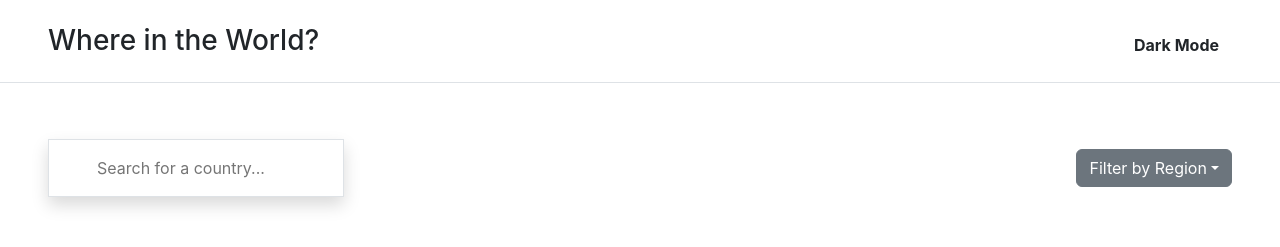
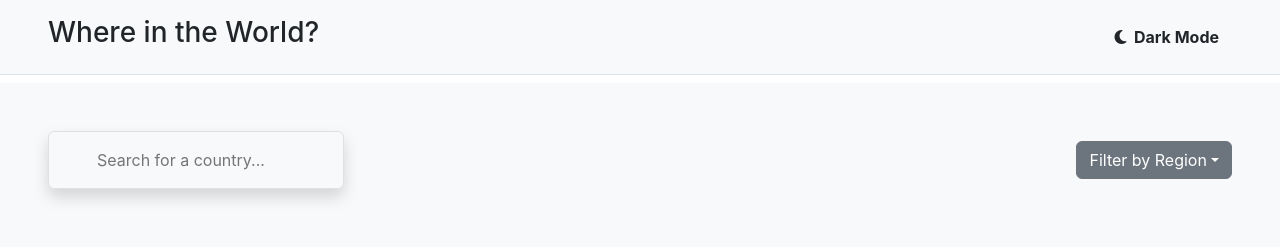
Before and after one commit to faizanjan/All-about-Countries, a React (Create React App) app: page / in a window 1280 px wide. Shown: the top 247 px of the page. Built offline with nearby package versions, Linux system fonts and the light colour scheme.

Commit message:
Implement dark and light mode functionality

```diff
--- a/public/index.html
+++ b/public/index.html
@@ -41,5 +41,6 @@
       To create a production bundle, use `npm run build` or `yarn build`.
     -->
   </body>
+  <script src="https://kit.fontawesome.com/a1085fbeac.js" crossorigin="anonymous"></script>
   <script src="https://cdn.jsdelivr.net/npm/bootstrap@5.2.3/dist/js/bootstrap.bundle.min.js" integrity="sha384-kenU1KFdBIe4zVF0s0G1M5b4hcpxyD9F7jL+jjXkk+Q2h455rYXK/7HAuoJl+0I4" crossorigin="anonymous"></script>
 </html>
--- a/src/App.js
+++ b/src/App.js
@@ -6,18 +6,42 @@ import { useState } from "react";
 
 function App() {
   let [countryForDetails, setCountryForDetails] = useState(allCountries[0]);
+  let [isDarkMode, setDarkMode] = useState(false);
 
   return (
     <>
-      <header className="d-flex flex-row justify-content-between px-5 my-2 py-3 border-bottom">
+      <header
+        className={
+          "d-flex flex-row justify-content-between px-5 mb-2 py-3 border-bottom" +
+          (isDarkMode ? " text-light bg-dark" : " text-dark bg-light")
+        }
+      >
         <h3>Where in the World?</h3>
-        <button className="btn fw-bold">Dark Mode</button>
+        <span className="d-flex flex-row align-items-center">
+          <button
+            className={
+              "btn fw-bold" +
+              (isDarkMode ? " text-light bg-dark" : " text-dark bg-light")
+            }
+            onClick={() => {
+              setDarkMode(!isDarkMode);
+            }}
+          >
+            <i
+              className={isDarkMode ? "fa-solid fa-sun" : "fa-solid fa-moon"}
+            ></i>{" "}
+            &nbsp;
+            {isDarkMode ? "Light Mode" : "Dark Mode"}
+          </button>
+        </span>
       </header>
 
       <div className="App">
         <Routes>
           <Route
-            element={<Home setCountry={setCountryForDetails} />}
+            element={
+              <Home setCountry={setCountryForDetails} isDarkMode={isDarkMode} />
+            }
             path="/"
           />
           <Route
@@ -25,6 +49,7 @@ function App() {
               <Details
                 country={countryForDetails}
                 setCountry={setCountryForDetails}
+                isDarkMode={isDarkMode}
               />
             }
             path="/details"
@@ -34,5 +59,4 @@ function App() {
     </>
   );
 }
-
 export default App;
--- a/src/components/CountryCard.js
+++ b/src/components/CountryCard.js
@@ -1,11 +1,11 @@
 import { Link } from "react-router-dom";
 
-let CountryCard = ({ country, setCountry }) => {
+let CountryCard = ({ country, setCountry, isDarkMode }) => {
   let { flags, name, population, region, capital } = country;
   return (
     <Link
       to={"/details"}
-      className="card shadow m-4"
+      className={"card shadow m-4"+ (isDarkMode? " text-light bg-secondary": " text-dark bg-light")}
       style={{ width: "18rem", textDecoration: "none", color: "inherit" }}
       onClick={() => {
         setCountry(country);
--- a/src/components/Details.js
+++ b/src/components/Details.js
@@ -1,7 +1,7 @@
 import { Link } from "react-router-dom";
 import allCountries from "../allCountries";
 
-let Details = ({ country, setCountry }) => {
+let Details = ({ country, setCountry, isDarkMode }) => {
   let { name, population, region, subregion, capital, borders } = country;
 
   let currencies = [];
@@ -18,11 +18,11 @@ let Details = ({ country, setCountry }) => {
   );
 
   return (
-    <>
-      <Link to="/" className="btn border-light px-5 py-2 shadow ms-5 my-5">
+    <div className={(isDarkMode? " text-light bg-secondary": " text-dark bg-light")} style={{height:"100vh"}}>
+      <Link to="/" className={"btn border-light px-5 py-2 shadow ms-5 my-5"+ (isDarkMode? " text-light bg-secondary border-dark": " text-dark bg-light")}>
         &#8678; Back
       </Link>
-      <div className="card mb-3 mx-auto border-none" style={{ width: "80vw" }}>
+      <div className={"card mb-3 mx-auto border-none"+ (isDarkMode? " text-light bg-dark": " text-dark bg-light")} style={{ width: "80vw" }}>
         <div className="row g-0">
           <div className="col-md-4">
             <img
@@ -66,7 +66,7 @@ let Details = ({ country, setCountry }) => {
                 {borderCountries.map((country) => (
                   <button
                     key={country["cnn3"]}
-                    className="btn btn-outline-dark mx-2"
+                    className={"btn btn-outline-dark mx-2"+ (isDarkMode? " text-light border-light bg-dark": " text-dark bg-light")}
                     onClick={() => {
                       setCountry(country);
                     }}
@@ -79,7 +79,7 @@ let Details = ({ country, setCountry }) => {
           </div>
         </div>
       </div>
-    </>
+    </div>
   );
 };
 
--- a/src/components/Home.js
+++ b/src/components/Home.js
@@ -3,15 +3,15 @@ import allCountries from "../allCountries";
 import CountryCard from "./CountryCard";
 import SearchAndFilter from "./SearchAndFilter";
 
-let Home = ({ setCountry }) => {
+let Home = ({ setCountry, isDarkMode }) => {
   let [region, setRegion] = useState(null);
   let [searchText, setSearchText] = useState("");
 
   return (
-    <>
-      <SearchAndFilter setRegion={setRegion} setSearchText={setSearchText} />
+    <div className={(isDarkMode? " text-light bg-dark": " text-dark bg-light")}>
+      <SearchAndFilter setRegion={setRegion} setSearchText={setSearchText} isDarkMode={isDarkMode}/>
 
-      <div className="all-countries p-5 d-flex flex-row justify-content-around flex-wrap">
+      <div className={"all-countries p-5 d-flex flex-row justify-content-around flex-wrap"+ (isDarkMode? " bg-dark": " bg-light")}>
         {allCountries
           .filter(
             (country) =>
@@ -25,10 +25,11 @@ let Home = ({ setCountry }) => {
               key={country["name"]["official"]}
               country={country}
               setCountry={setCountry}
+              isDarkMode={isDarkMode}
             />
           ))}
       </div>
-    </>
+    </div>
   );
 };
 
--- a/src/components/SearchAndFilter.js
+++ b/src/components/SearchAndFilter.js
@@ -1,13 +1,24 @@
-let SearchAndFilter = ({setRegion, setSearchText})=>{
+let SearchAndFilter = ({ setRegion, setSearchText, isDarkMode }) => {
   let regions = ["Africa", "Americas", "Asia", "Europe", "Oceania"];
 
   return (
-        <div className="search-and-filter d-flex flex-row justify-content-between align-items-center mx-5 pt-5">
+    <div
+      className={
+        "search-and-filter d-flex flex-row justify-content-between align-items-center mx-5 pt-5"
+      }
+    >
       <input
         type="text"
-          className="border shadow px-5 py-3 w-25"
+        className={
+          "border shadow px-5 py-3 w-25 rounded" +
+          (isDarkMode
+            ? " text-light bg-dark border-secondary"
+            : " text-dark bg-light")
+        }
         placeholder="Search for a country..."
-          onChange={(e)=>{setSearchText(e.target.value)}}
+        onChange={(e) => {
+          setSearchText(e.target.value);
+        }}
       />
 
       {/* Filter By Region Drop-Down */}
@@ -19,17 +30,28 @@ let SearchAndFilter = ({setRegion, setSearchText})=>{
         >
           Filter by Region
         </button>
-          <ul className="dropdown-menu">
-            {regions.map(region=>(
-            <li key={region} className="dropdown-item py-2" id={region} onClick={()=>{setRegion(region)}}>
+        <ul className={"dropdown-menu"+ (isDarkMode? " text-light bg-secondary": " text-dark bg-light")}>
+          {regions.map((region) => (
+            <li
+              key={region}
+              className={
+                "dropdown-item py-2" +
+                (isDarkMode
+                  ? " text-light bg-secondary"
+                  : " text-dark bg-light")
+              }
+              id={region}
+              onClick={() => {
+                setRegion(region);
+              }}
+            >
               {region}
             </li>
           ))}
         </ul>
       </div>
+    </div>
+  );
+};
 
-      </div>
-    )
-}
-
-export default SearchAndFilter
+export default SearchAndFilter;
```
Lines whose indentation alone changed are shown as unchanged.
